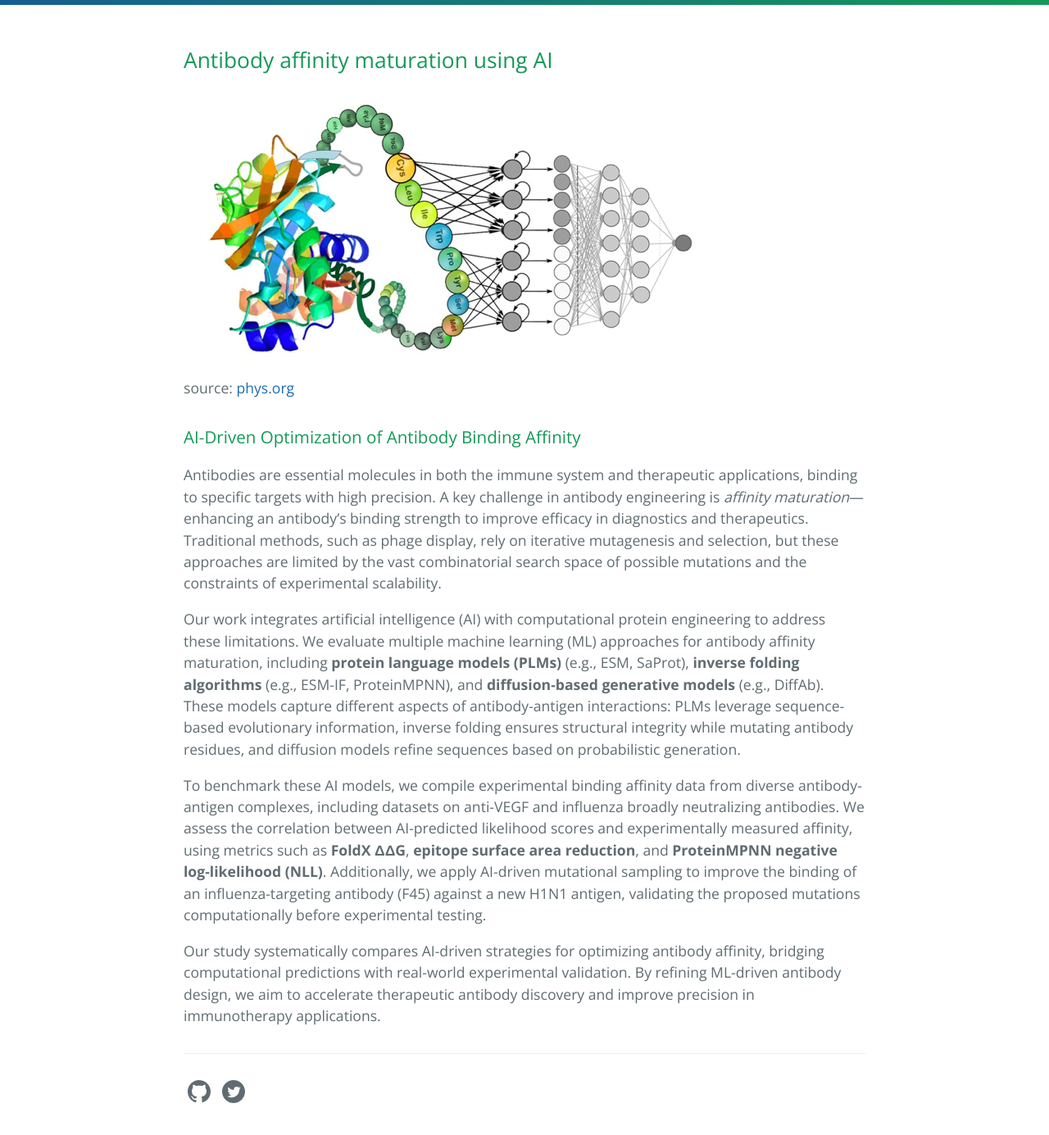
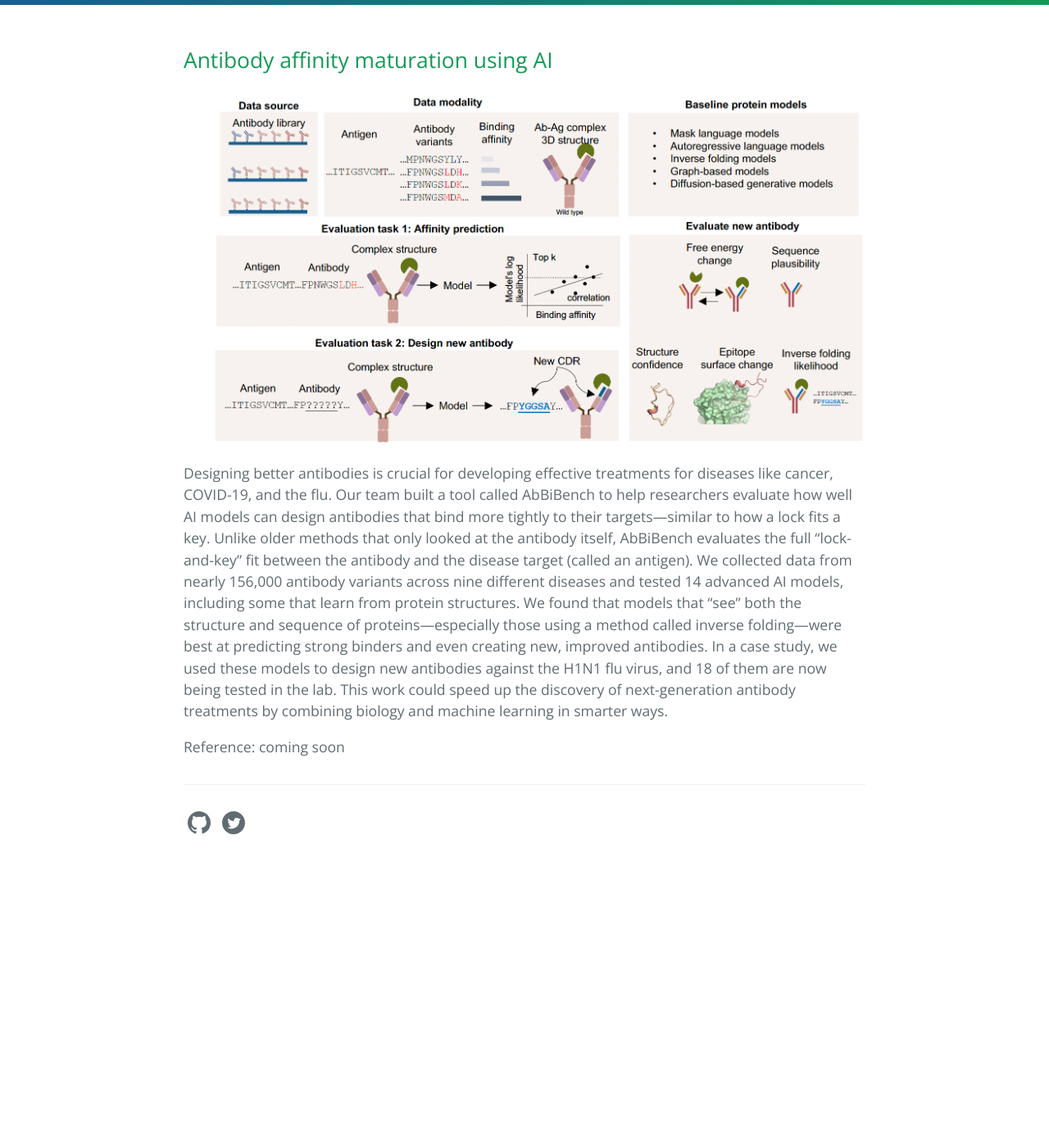
Before and after one commit to yejinjkim/yejinjkim.github.io, a Jekyll site: the page built from pages/research/antibody.md, in a window 1280 px wide and 1400 px high, scrolled down 320 px. Shown: the top 1385 px of the window at 82% size. Built offline with Jekyll 4.4.1, drawn with Linux system fonts in a browser that asks for light colours; after the commit the page ends 1392 px from its top, so only the background shows below that.

Commit message:
update antibody research

```diff
--- a/pages/research/antibody.md
+++ b/pages/research/antibody.md
@@ -7,15 +7,8 @@ permalink: "/research/antibody"
 
 ## Antibody affinity maturation using AI
 
-![alt text](../../assets/images/research/antibody-ai.png)\
-source: [phys.org](https://phys.org/news/2022-04-deep-decode-functional-properties-proteins.html)
+![alt text](../../assets/images/research/AbBiBench_overview.png)
 
-### AI-Driven Optimization of Antibody Binding Affinity
+Designing better antibodies is crucial for developing effective treatments for diseases like cancer, COVID-19, and the flu. Our team built a tool called AbBiBench to help researchers evaluate how well AI models can design antibodies that bind more tightly to their targets—similar to how a lock fits a key. Unlike older methods that only looked at the antibody itself, AbBiBench evaluates the full "lock-and-key" fit between the antibody and the disease target (called an antigen). We collected data from nearly 156,000 antibody variants across nine different diseases and tested 14 advanced AI models, including some that learn from protein structures. We found that models that “see” both the structure and sequence of proteins—especially those using a method called inverse folding—were best at predicting strong binders and even creating new, improved antibodies. In a case study, we used these models to design new antibodies against the H1N1 flu virus, and 18 of them are now being tested in the lab. This work could speed up the discovery of next-generation antibody treatments by combining biology and machine learning in smarter ways.
 
-Antibodies are essential molecules in both the immune system and therapeutic applications, binding to specific targets with high precision. A key challenge in antibody engineering is *affinity maturation*—enhancing an antibody’s binding strength to improve efficacy in diagnostics and therapeutics. Traditional methods, such as phage display, rely on iterative mutagenesis and selection, but these approaches are limited by the vast combinatorial search space of possible mutations and the constraints of experimental scalability.
-
-Our work integrates artificial intelligence (AI) with computational protein engineering to address these limitations. We evaluate multiple machine learning (ML) approaches for antibody affinity maturation, including **protein language models (PLMs)** (e.g., ESM, SaProt), **inverse folding algorithms** (e.g., ESM-IF, ProteinMPNN), and **diffusion-based generative models** (e.g., DiffAb). These models capture different aspects of antibody-antigen interactions: PLMs leverage sequence-based evolutionary information, inverse folding ensures structural integrity while mutating antibody residues, and diffusion models refine sequences based on probabilistic generation.
-
-To benchmark these AI models, we compile experimental binding affinity data from diverse antibody-antigen complexes, including datasets on anti-VEGF and influenza broadly neutralizing antibodies. We assess the correlation between AI-predicted likelihood scores and experimentally measured affinity, using metrics such as **FoldX ΔΔG**, **epitope surface area reduction**, and **ProteinMPNN negative log-likelihood (NLL)**. Additionally, we apply AI-driven mutational sampling to improve the binding of an influenza-targeting antibody (F45) against a new H1N1 antigen, validating the proposed mutations computationally before experimental testing.
-
-Our study systematically compares AI-driven strategies for optimizing antibody affinity, bridging computational predictions with real-world experimental validation. By refining ML-driven antibody design, we aim to accelerate therapeutic antibody discovery and improve precision in immunotherapy applications.
+Reference: coming soon
```
Also changed, not shown: assets/images/research/AbBiBench_overview.png (added).
